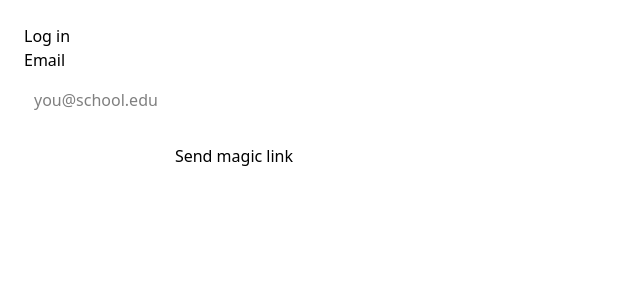
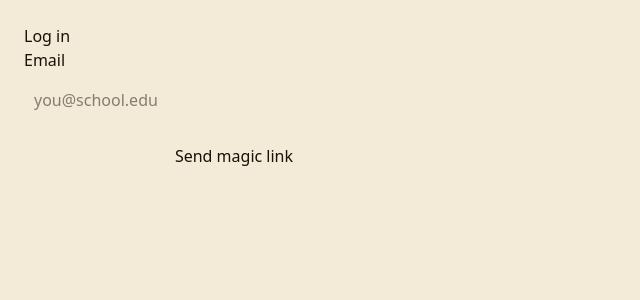
Before and after one commit to sam-schaich/CAP-website, a Next.js app: page /login in a window 1280 px wide. Shown: the top 300 px of the page, without its empty margins (0-640 px from the left). Built offline with nearby package versions, Linux system fonts and the light colour scheme; no server answers.

Commit message:
globalcss

```diff
--- a/app/globals.css
+++ b/app/globals.css
@@ -2,11 +2,8 @@
 
 :root {
   color-scheme: light;
-}
-
-body {
-  background-color: #f3ead7;
-  color: #1a1008;
+  --background: #f3ead7;
+  --foreground: #1a1008;
 }
 
 @theme inline {
@@ -16,15 +13,8 @@ body {
   --font-mono: var(--font-geist-mono);
 }
 
-@media (prefers-color-scheme: dark) {
-  :root {
-    --background: #0a0a0a;
-    --foreground: #ededed;
-  }
-}
-
 body {
-  background: var(--background);
+  background-color: var(--background);
   color: var(--foreground);
   font-family: Arial, Helvetica, sans-serif;
 }
--- a/app/path1/page.tsx
+++ b/app/path1/page.tsx
@@ -50,7 +50,7 @@ export default async function Path1Page() {
   });
 
   return (
-    <main style={{ padding: 24, fontFamily: "system-ui", maxWidth: 900, margin: "0 auto" }}>
+    <main style={{ padding: 24, fontFamily: "Georgia, 'Times New Roman', serif", maxWidth: 900, margin: "0 auto" }}>
       <div
   style={{
     display: "flex",
```
